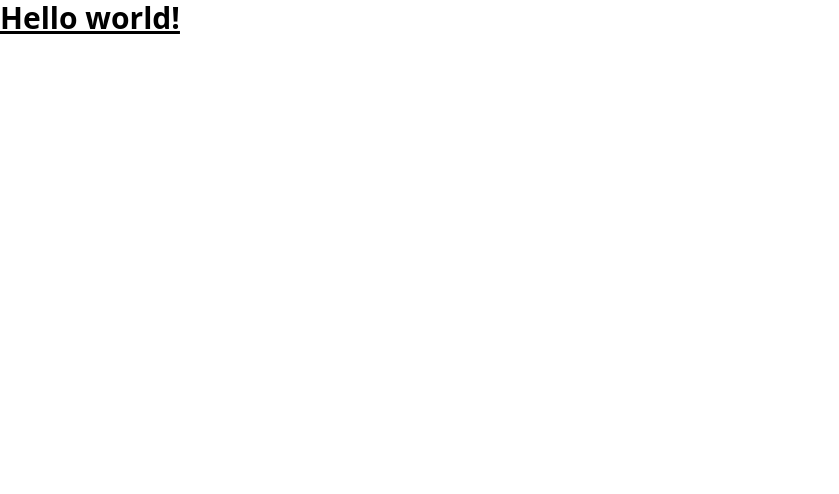
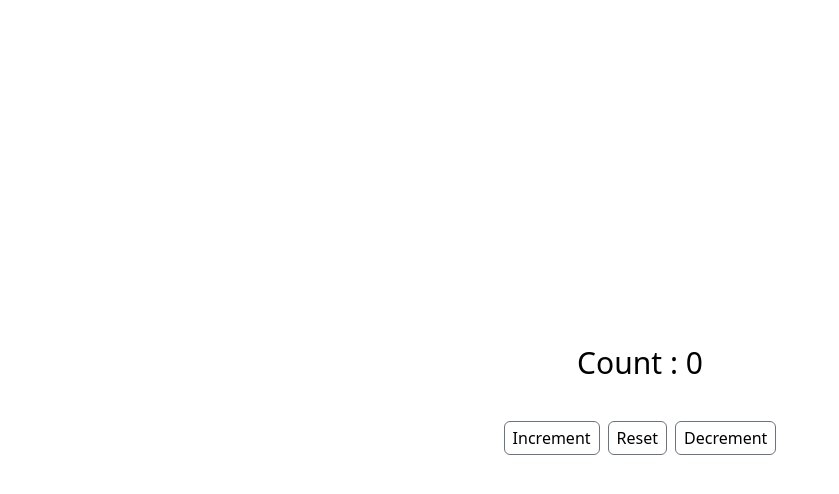
Before and after one commit to karthik-mohan23/reactTypescript, a React (Vite) app: page /projects/counter in a window 1280 px wide. Shown: the top 494 px of the page, without its empty margins (0-839 px from the left). Built offline with nearby package versions, Linux system fonts and the light colour scheme.

Commit message:
build layout and counter project

```diff
--- a/src/App.tsx
+++ b/src/App.tsx
@@ -1,3 +1,6 @@
+import { RouterProvider } from "react-router-dom";
+import router from "./router";
+
 export default function App() {
-  return <h1 className="text-3xl font-bold underline">Hello world!</h1>;
+  return <RouterProvider router={router} />;
 }
--- /dev/null
+++ b/src/Layout.tsx
@@ -0,0 +1,20 @@
+import { Link } from "react-router-dom";
+import { projectsLinks } from "./lib/projectLinks";
+
+function Layout() {
+  return (
+    <section className=" max-w-5xl mx-auto w-[90%] min-h-screen">
+      <h1>Just building some react projects</h1>
+      <div className="  flex flex-wrap gap-4">
+        {projectsLinks.map(({ to, label }) => (
+          <Link key={label} to={to}>
+            <div className="px-3 py-1 text-2xl hover:text-blue-500 duration-300">
+              {label}
+            </div>
+          </Link>
+        ))}
+      </div>
+    </section>
+  );
+}
+export default Layout;
--- /dev/null
+++ b/src/ProjectsLayout.tsx
@@ -0,0 +1,10 @@
+import { Outlet } from "react-router-dom";
+
+function ProjectsLayout() {
+  return (
+    <main>
+      <Outlet />
+    </main>
+  );
+}
+export default ProjectsLayout;
--- /dev/null
+++ b/src/lib/projectLinks.ts
@@ -0,0 +1 @@
+export const projectsLinks = [{ to: "projects/counter", label: "Counter" }];
--- /dev/null
+++ b/src/projects/counter/Counter.tsx
@@ -0,0 +1,31 @@
+import { useState } from "react";
+
+function Counter() {
+  const [count, setCount] = useState(0);
+
+  return (
+    <section className="max-w-5xl mx-auto w-[90%]">
+      <div className="min-h-screen flex justify-center items-center flex-col gap-5">
+        <h1 className="text-center text-3xl pb-5">Count : {count}</h1>
+        <div className="flex items-center gap-2">
+          <button
+            onClick={() => setCount((c) => c + 1)}
+            className="border border-gray-500 rounded-md px-2 py-1">
+            Increment
+          </button>
+          <button
+            onClick={() => setCount(0)}
+            className="border border-gray-500 rounded-md px-2 py-1">
+            Reset
+          </button>
+          <button
+            onClick={() => setCount((c) => c - 1)}
+            className="border border-gray-500 rounded-md px-2 py-1">
+            Decrement
+          </button>
+        </div>
+      </div>
+    </section>
+  );
+}
+export default Counter;
--- /dev/null
+++ b/src/projects/index.ts
@@ -0,0 +1,3 @@
+import Counter from "./counter/Counter";
+
+export { Counter };
--- /dev/null
+++ b/src/router.tsx
@@ -0,0 +1,28 @@
+import { createBrowserRouter } from "react-router-dom";
+import Layout from "./Layout";
+import ProjectsLayout from "./ProjectsLayout";
+import { Counter } from "./projects";
+
+const router = createBrowserRouter([
+  {
+    path: "/",
+    element: <Layout />,
+  },
+  {
+    path: "/projects",
+    element: <ProjectsLayout />,
+    children: [
+      {
+        path: "counter",
+        element: <Counter />,
+      },
+    ],
+  },
+
+  {
+    path: "*",
+    element: <h1>Not Found</h1>,
+  },
+]);
+
+export default router;
```
Also changed, not shown: src/main.tsx (+7 -7 lines).
